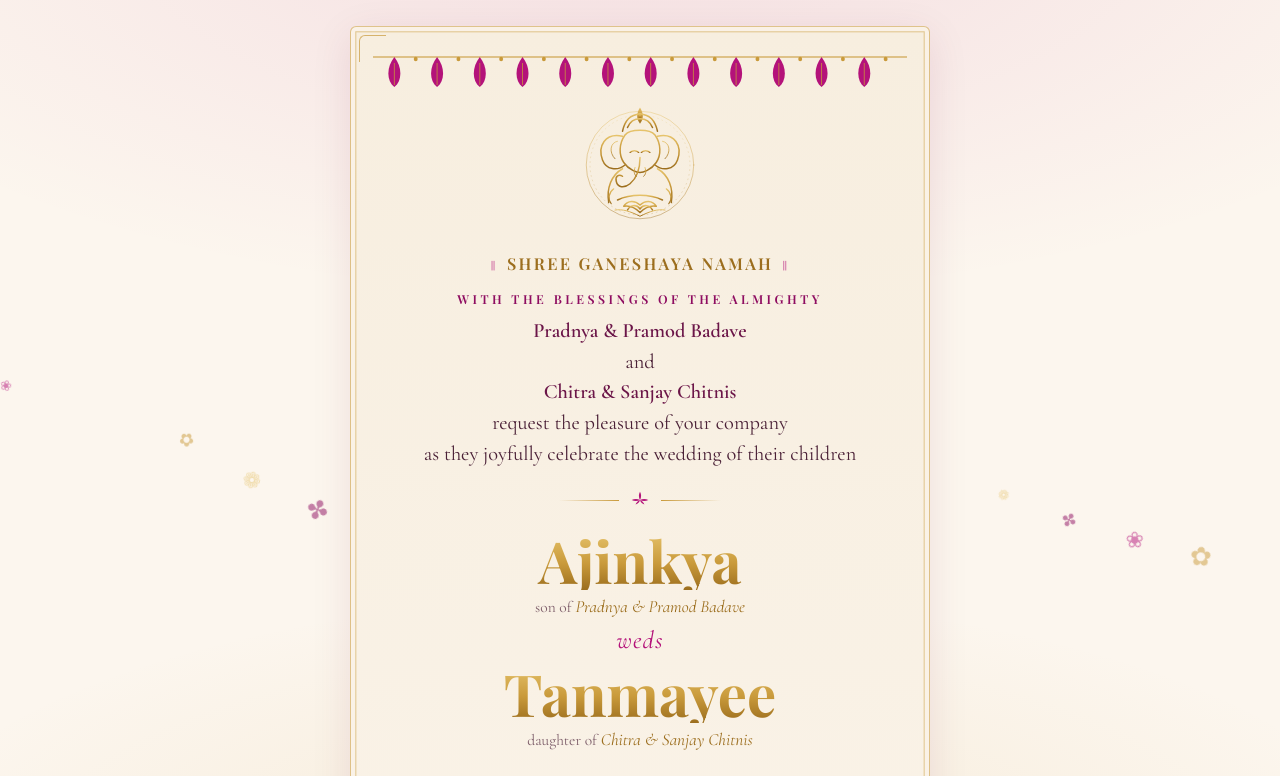
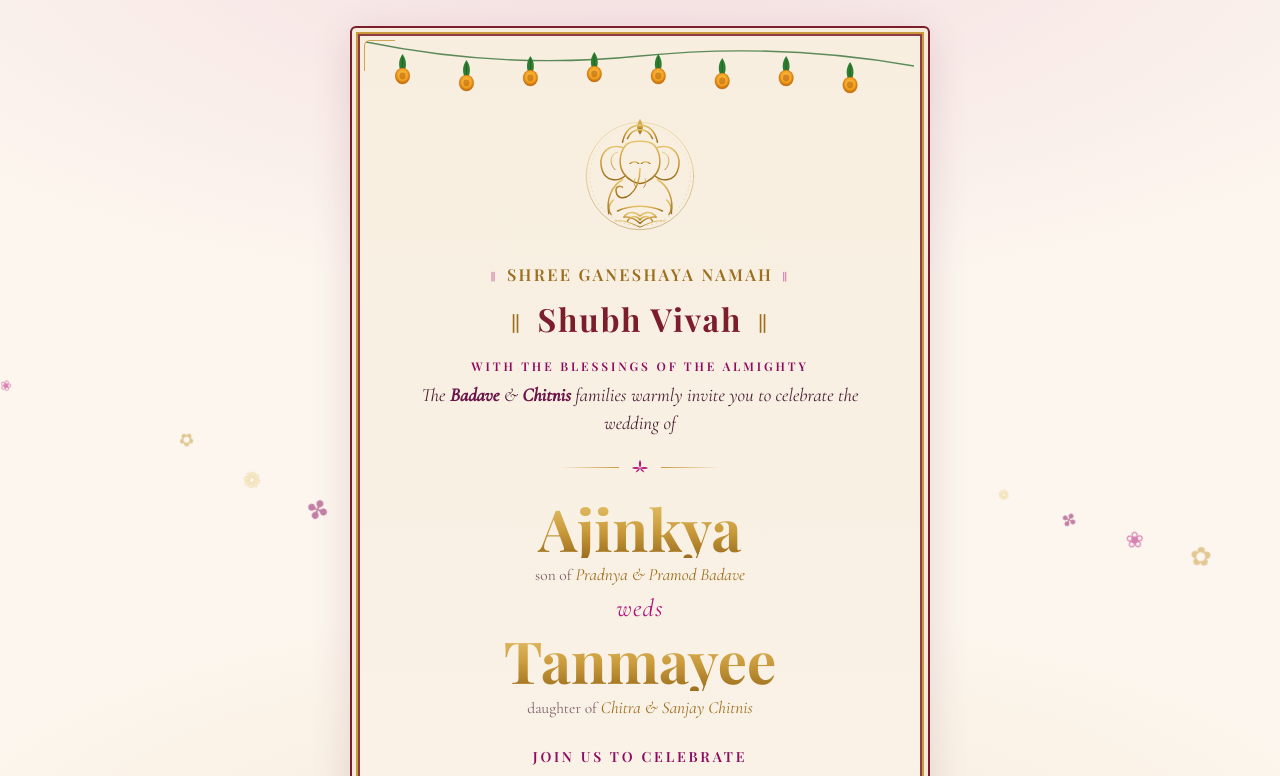
Before and after one commit to ajinkyabadave/ajinkya-tanmayee-wedding-invite, a plain HTML site: page index.html in a window 1280 px wide. Shown: the top 776 px of the page. Drawn offline with nearby package versions, Linux system fonts and the light colour scheme; a web font is replaced by a local one.

Commit message:
Make invite more traditional: marigold garland, Shubh Vivah heading, maroon-gold frame; shorten intro

```diff
--- a/css/style.css
+++ b/css/style.css
@@ -12,6 +12,13 @@
   --cream-2: #F7EEDF;
   --plum: #6B1548;
   --ink: #4a2036;
+  --maroon: #7C1D2B;
+  --maroon-deep: #5E0F1E;
+  --marigold: #E07B0E;
+  --marigold-mid: #F5A623;
+  --marigold-core: #B85C00;
+  --leaf-green: #2E7D32;
+  --leaf-green-dark: #1B5E20;
   --maxw: 620px;
 }
 
@@ -52,23 +59,36 @@ body::before {
 
 .frame {
   position: relative;
-  border: 1.5px solid rgba(201,154,59,0.55);
+  border: 2px solid var(--maroon);
   border-radius: 6px;
-  padding: 34px 22px 40px;
+  padding: 20px 22px 40px;
   background:
     linear-gradient(var(--cream-2), var(--cream));
-  box-shadow: 0 10px 40px rgba(107,21,72,0.10), inset 0 0 0 4px rgba(252,246,238,0.9), inset 0 0 0 5.5px rgba(201,154,59,0.35);
+  box-shadow:
+    0 10px 40px rgba(107,21,72,0.14),
+    inset 0 0 0 4px rgba(252,246,238,0.9),
+    inset 0 0 0 6px var(--gold),
+    inset 0 0 0 8px rgba(124,29,43,0.85);
 }
 /* little gold corner flourishes */
 .frame::before, .frame::after {
   content: "";
   position: absolute;
-  width: 26px; height: 26px;
-  border: 1.5px solid var(--gold);
-  opacity: 0.7;
+  width: 30px; height: 30px;
+  border: 1.6px solid var(--gold);
+  opacity: 0.85;
+  z-index: 2;
 }
-.frame::before { top: 8px; left: 8px; border-right: none; border-bottom: none; border-radius: 6px 0 0 0; }
-.frame::after  { bottom: 8px; right: 8px; border-left: none; border-top: none; border-radius: 0 0 6px 0; }
+.frame::before { top: 12px; left: 12px; border-right: none; border-bottom: none; border-radius: 6px 0 0 0; }
+.frame::after  { bottom: 12px; right: 12px; border-left: none; border-top: none; border-radius: 0 0 6px 0; }
+
+/* -------- marigold garland (bandanwar) across the top -------- */
+.garland {
+  display: block;
+  width: calc(100% + 16px);
+  margin: -12px -8px 8px;
+  height: 62px;
+}
 
 /* -------- toran (mango-leaf string) -------- */
 .toran {
@@ -95,22 +115,35 @@ body::before {
 }
 .mantra .side { color: var(--magenta); opacity: 0.7; }
 
+/* Shubh Vivah — the auspicious-marriage heading */
+.shubh {
+  text-align: center;
+  font-family: "Playfair Display", serif;
+  font-weight: 700;
+  color: var(--maroon);
+  font-size: 1.6em;
+  letter-spacing: 0.06em;
+  margin: 8px 0 2px;
+}
+.shubh .side { color: var(--gold-dark); font-weight: 400; }
+
 /* -------- generic pieces -------- */
 .eyebrow {
   text-align: center;
   color: var(--magenta-deep);
-  letter-spacing: 0.28em;
+  letter-spacing: 0.24em;
   text-transform: uppercase;
-  font-size: 0.62em;
+  font-size: 0.6em;
   font-family: "Playfair Display", serif;
-  margin: 0 0 8px;
+  margin: 6px 0 6px;
 }
 
 .intro {
   text-align: center;
   color: var(--ink);
-  font-size: 1.02em;
-  max-width: 30em;
+  font-size: 0.94em;
+  font-style: italic;
+  max-width: 26em;
   margin: 0 auto;
 }
 .intro strong { color: var(--plum); font-weight: 600; white-space: nowrap; }
--- a/index.html
+++ b/index.html
@@ -32,24 +32,36 @@
   <main class="card">
     <div class="frame">
 
-      <!-- mango-leaf toran -->
-      <svg class="toran" viewBox="0 0 600 34" preserveAspectRatio="none" aria-hidden="true">
-        <path d="M0 2 H600" stroke="#C99A3B" stroke-width="1.4" fill="none" opacity="0.7"/>
+      <!-- marigold garland (bandanwar) -->
+      <svg class="garland" viewBox="0 0 600 62" preserveAspectRatio="none" aria-hidden="true">
         <defs>
-          <g id="leaf">
-            <path d="M0 2 C-9 12 -9 26 0 32 C9 26 9 12 0 2 Z" fill="#B4127A"/>
-            <path d="M0 8 L0 30" stroke="#C99A3B" stroke-width="0.8" fill="none"/>
+          <radialGradient id="mari" cx="50%" cy="42%" r="60%">
+            <stop offset="0%" stop-color="#F7C053"/>
+            <stop offset="55%" stop-color="#F5A623"/>
+            <stop offset="100%" stop-color="#B85C00"/>
+          </radialGradient>
+          <g id="marigold">
+            <circle r="8" fill="url(#mari)"/>
+            <circle r="8" fill="none" stroke="#B85C00" stroke-width="0.6" opacity="0.5"/>
+            <circle r="3.4" fill="#B85C00" opacity="0.55"/>
+          </g>
+          <g id="mleaf">
+            <path d="M0 0 C-5 6 -5 15 0 19 C5 15 5 6 0 0 Z" fill="#2E7D32"/>
+            <path d="M0 3 L0 17" stroke="#1B5E20" stroke-width="0.7"/>
           </g>
         </defs>
-        <use href="#leaf" x="24"/><use href="#leaf" x="72"/><use href="#leaf" x="120"/>
-        <use href="#leaf" x="168"/><use href="#leaf" x="216"/><use href="#leaf" x="264"/>
-        <use href="#leaf" x="312"/><use href="#leaf" x="360"/><use href="#leaf" x="408"/>
-        <use href="#leaf" x="456"/><use href="#leaf" x="504"/><use href="#leaf" x="552"/>
-        <g fill="#C99A3B">
-          <circle cx="48" cy="4" r="2.2"/><circle cx="96" cy="4" r="2.2"/><circle cx="144" cy="4" r="2.2"/>
-          <circle cx="192" cy="4" r="2.2"/><circle cx="240" cy="4" r="2.2"/><circle cx="288" cy="4" r="2.2"/>
-          <circle cx="336" cy="4" r="2.2"/><circle cx="384" cy="4" r="2.2"/><circle cx="432" cy="4" r="2.2"/>
-          <circle cx="480" cy="4" r="2.2"/><circle cx="528" cy="4" r="2.2"/><circle cx="576" cy="4" r="2.2"/>
+        <!-- draping string -->
+        <path d="M0 6 Q150 34 300 20 Q450 6 600 30" fill="none" stroke="#1B5E20" stroke-width="1.4" opacity="0.7"/>
+        <!-- hanging leaf + marigold clusters -->
+        <g>
+          <use href="#mleaf" x="40"  y="18"/><use href="#marigold" x="40"  y="40"/>
+          <use href="#mleaf" x="110" y="24"/><use href="#marigold" x="110" y="47"/>
+          <use href="#mleaf" x="180" y="20"/><use href="#marigold" x="180" y="42"/>
+          <use href="#mleaf" x="250" y="16"/><use href="#marigold" x="250" y="38"/>
+          <use href="#mleaf" x="320" y="18"/><use href="#marigold" x="320" y="40"/>
+          <use href="#mleaf" x="390" y="22"/><use href="#marigold" x="390" y="45"/>
+          <use href="#mleaf" x="460" y="20"/><use href="#marigold" x="460" y="42"/>
+          <use href="#mleaf" x="530" y="26"/><use href="#marigold" x="530" y="49"/>
         </g>
       </svg>
 
@@ -57,16 +69,14 @@
       <div class="ganpati reveal">
         <div class="ganesha-wrap"><img src="assets/ganesha.svg" alt="Shree Ganesha" /></div>
         <p class="mantra"><span class="side">॥</span> Shree Ganeshaya Namah <span class="side">॥</span></p>
+        <p class="shubh"><span class="side">॥</span> Shubh Vivah <span class="side">॥</span></p>
       </div>
 
       <!-- Intro -->
       <p class="eyebrow reveal">With the blessings of the Almighty</p>
       <p class="intro reveal">
-        <strong>Pradnya &amp; Pramod Badave</strong>
-        <br />and<br />
-        <strong>Chitra &amp; Sanjay Chitnis</strong>
-        <br />request the pleasure of your company<br />
-        as they joyfully celebrate the wedding of their children
+        The <strong>Badave</strong> &amp; <strong>Chitnis</strong> families
+        warmly invite you to celebrate the wedding of
       </p>
 
       <div class="divider reveal" aria-hidden="true">
```
Also changed, not shown: wedding.html (+30 -20 lines).
